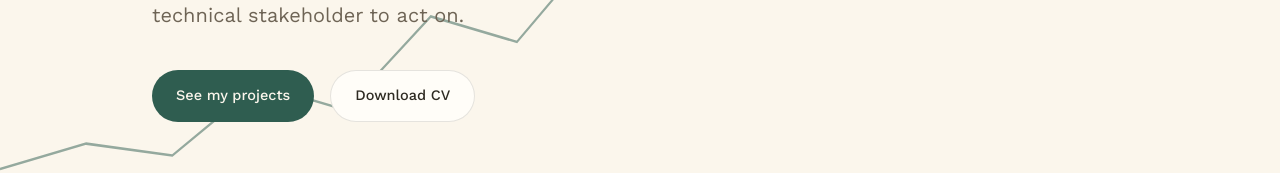
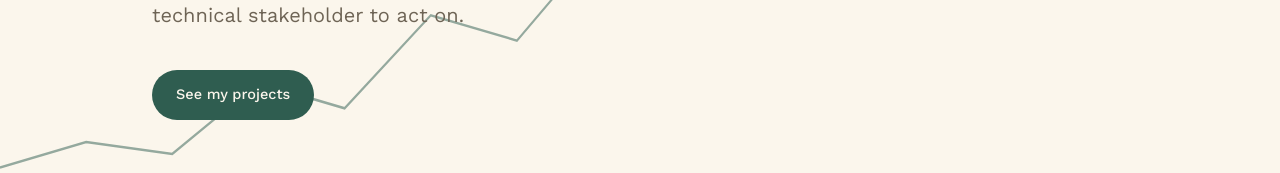
Before and after one commit to Nithuran/Nithuran.github.io, a plain HTML site: page index.html in a window 1280 px wide. Shown: the part 509-682 px from the top of the page. Drawn offline with nearby package versions, Linux system fonts and the light colour scheme.

Commit message:
Remove 'Download CV' button from index.html
Removed the 'Download CV' button from the hero section.

```diff
--- a/index.html
+++ b/index.html
@@ -386,7 +386,6 @@
       </p>
       <div class="hero-cta reveal is-visible reveal-3">
         <a class="btn btn-primary" href="#projects">See my projects</a>
-        <a class="btn btn-ghost" href="cv.pdf">Download CV</a>
       </div>
       <div class="trust-row reveal is-visible reveal-4">
         <div class="trust-badge">
```
